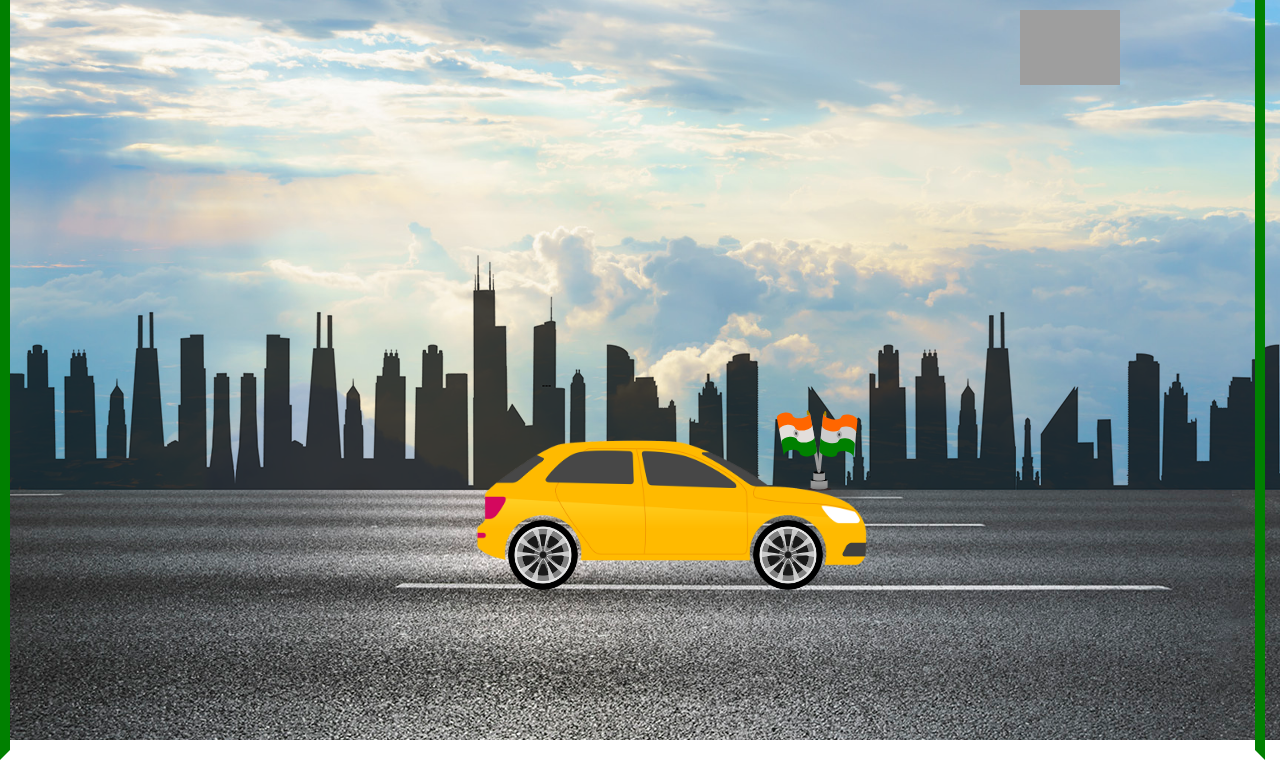
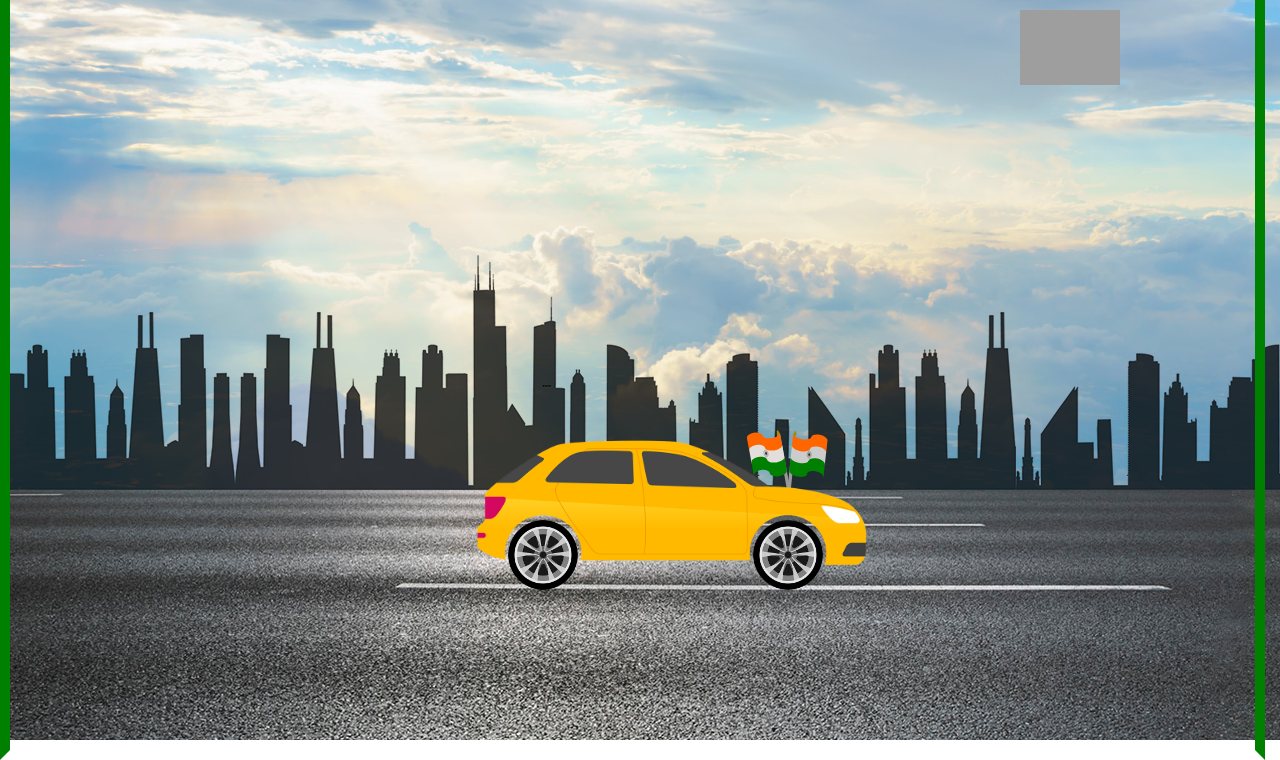
Before and after one commit to DXC-MRX5/Assignments, a plain HTML site: page HO9-css5/index2.html in a window 1280 px wide. Shown: the part 60-820 px from the top of the page. Drawn offline with Linux system fonts and the light colour scheme; grey boxes are pictures that could not be loaded.

Commit message:
Update style2.css

```diff
--- a/HO9-css5/style2.css
+++ b/HO9-css5/style2.css
@@ -132,8 +132,8 @@
 .flag{
     width: 100px;
     position: absolute;
-    bottom: 230px;
-    left: 770px;
+    bottom: 210px;
+    left: 740px;
 }
 .flag img{
     width: 100%;
```
